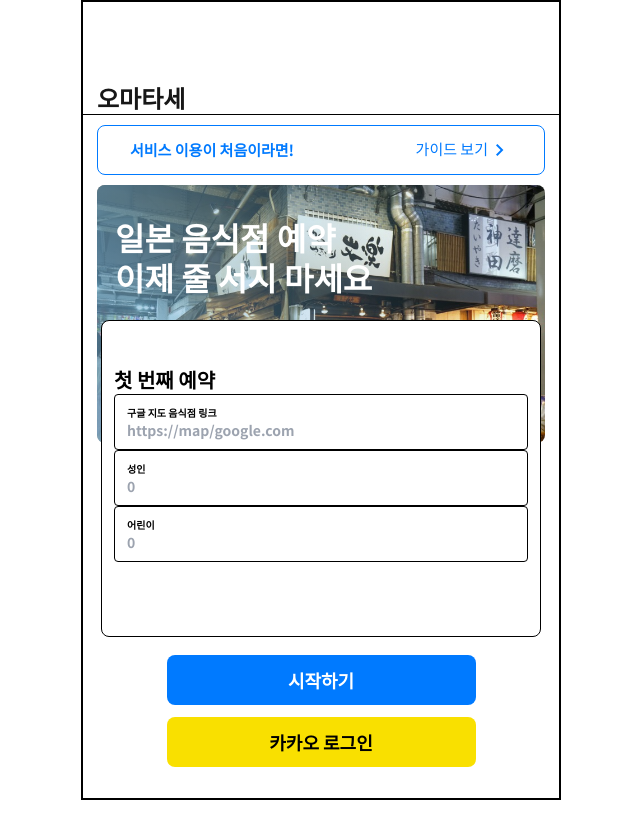
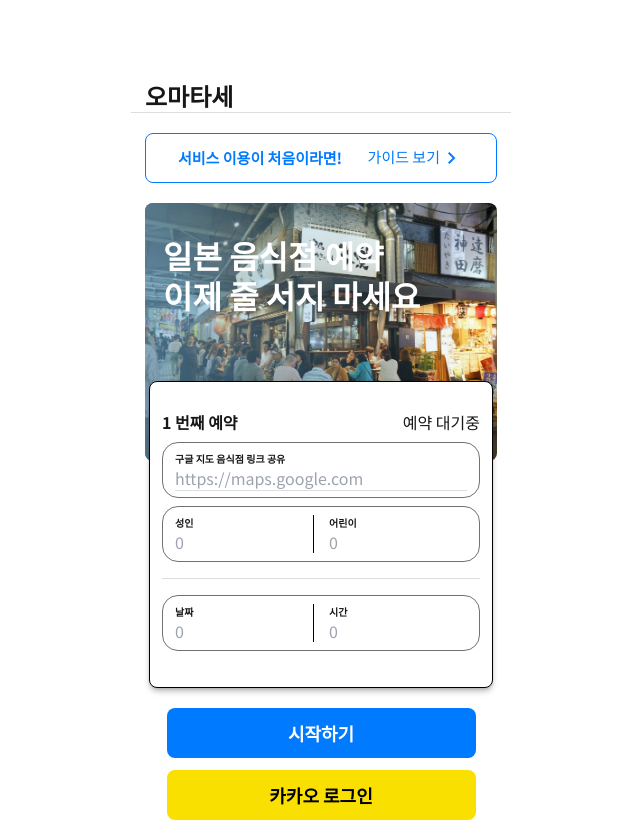
Before and after one commit to hansolc/j-reservation, a Next.js app: page / in a window 1280 px wide. Shown: the whole page, without its empty margins (319-959 px from the left). Built offline with nearby package versions, Linux system fonts and the light colour scheme.

Commit message:
exchange html to components

```diff
--- a/src/app/(user)/layout.tsx
+++ b/src/app/(user)/layout.tsx
@@ -20,7 +20,7 @@ export default function RootLayout({
   return (
     <html lang="en">
       <body
-        className={`${notoSansKr.className} antialiased max-w-[480px] m-auto h-screen border-2 border-black`}
+        className={`${notoSansKr.className} antialiased max-w-[380px] min-w-[360px] m-auto h-screen`}
       >
         <main className="px-[14px] pt-20 h-full">{children}</main>
       </body>
--- a/src/app/(user)/page.tsx
+++ b/src/app/(user)/page.tsx
@@ -1,34 +1,27 @@
 import React from "react";
 import styles from "./page.module.css";
-import ReservationForm from "@components/user/ReservationForm";
+import ReservationForm from "@components/user/reservation/ReservationForm";
 import LoginButtons from "./(home)/LoginButtons";
+import FirstUserBanner from "@/components/user/FirstUserBanner";
 
 const UserLoginPage = () => {
   return (
     <div className="h-container">
       <header className="text-2xl font-extrabold">오마타세</header>
-      <hr className={styles.force_ignore_padding} />
+      <hr className={`border-[#DDDDDD] ${styles.force_ignore_padding}`} />
       <section>
-        <div className="border border-primary h-[50px] flex justify-between items-center px-8 rounded-lg text-primary text-[15px]">
-          <span className="font-bold">서비스 이용이 처음이라면!</span>
-          <div className="flex">
-            가이드 보기{" "}
-            <span className="material-symbols-outlined">&#xe315;</span>
-          </div>
-        </div>
+        <FirstUserBanner />
       </section>
-      <section className="h-[470px]">
+      <section className="z-30">
         <div className="relative rounded-lg h-[258px] bg-home-img bg-cover bg-top text-[32px] font-bold text-white pt-8 px-[18px]">
           <div className="absolute inset-0 rounded-lg bg-gradient-to-r from-[#71ADD399] to-#000000"></div>
           <div className="relative leading-10">
             일본 음식점 예약<br></br>이제 줄 서지 마세요
           </div>
-
-          {/* 첫 번재 예약 */}
-          <div className={styles.home_absolute_container}>
-            <ReservationForm />
-          </div>
         </div>
+      </section>
+      <section className="mt-[-100px] z-40 relative px-1">
+        <ReservationForm readOnly />
       </section>
       <section>
         <LoginButtons />
--- a/src/app/globals.css
+++ b/src/app/globals.css
@@ -35,7 +35,7 @@ body {
 @layer home {
   .h-container {
     section {
-      padding-top: 10px;
+      padding-top: 20px;
     }
   }
 
--- a/src/components/common/form/index.tsx
+++ b/src/components/common/form/index.tsx
@@ -33,7 +33,7 @@ const Form: FormComponentType = ({ children }: FormProps) => {
   return (
     <form
       action=""
-      className="border rounded-lg px-3 py-7 shadow-md shadow-[#00000040]"
+      className="border rounded-lg px-3 py-7 shadow-md shadow-[#00000040] bg-white"
     >
       {children}
     </form>
--- a/src/components/user/reservation/ReservationForm.tsx
+++ b/src/components/user/reservation/ReservationForm.tsx
@@ -1,9 +1,13 @@
 "use client";
+
+interface ReservationFormProps {
+  readOnly?: boolean;
+}
 
 import Form from "@/components/common/form";
 import React from "react";
 
-const ReservationForm = () => {
+const ReservationForm = ({ readOnly = false }: ReservationFormProps) => {
   return (
     <Form>
       <Form.Header>
@@ -22,14 +26,23 @@ const ReservationForm = () => {
         <Form.Input label="어린이" type="kids" placeholder="0" />
       </Form.FieldContainer>
       <hr className="border-[#DDDDDD] my-4" />
-      {[1, 2, 3].map((d) => {
-        return (
-          <Form.FieldContainer multiple key={`temp_${d}`}>
+      {readOnly ? (
+        <>
+          <Form.FieldContainer multiple>
             <Form.Input label="날짜" type="adults" placeholder="0" seperate />
             <Form.Input label="시간" type="kids" placeholder="0" />
           </Form.FieldContainer>
-        );
-      })}
+        </>
+      ) : (
+        [1, 2, 3].map((d) => {
+          return (
+            <Form.FieldContainer multiple key={`temp_${d}`}>
+              <Form.Input label="날짜" type="adults" placeholder="0" seperate />
+              <Form.Input label="시간" type="kids" placeholder="0" />
+            </Form.FieldContainer>
+          );
+        })
+      )}
     </Form>
   );
 };
```
